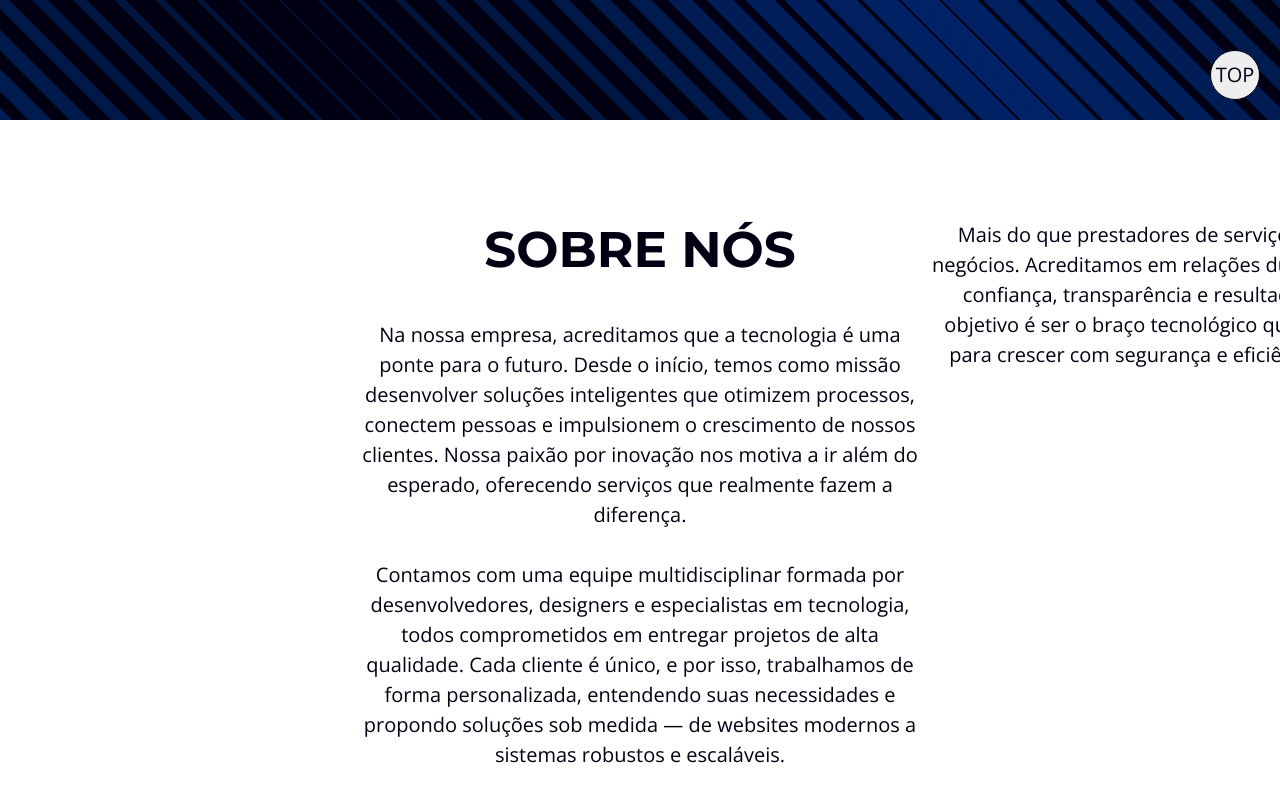
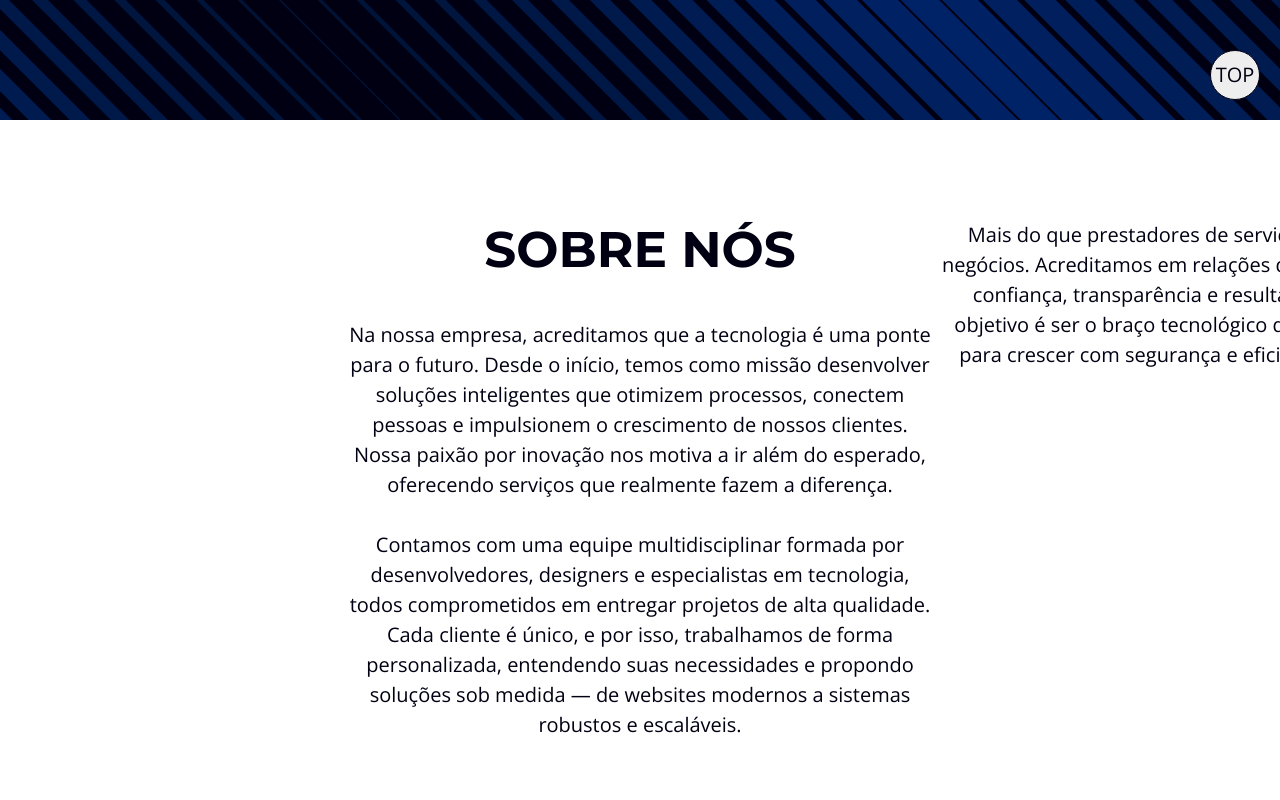
Before and after one commit to WillCodee/Landinpage, a plain HTML site: page index.html in a window 1280 px wide. Shown: the part 680-1480 px from the top of the page. Drawn offline with nearby package versions, Linux system fonts and the light colour scheme.

Commit message:
//Corrigindo a largura na seção sobre

```diff
--- a/style.css
+++ b/style.css
@@ -109,7 +109,8 @@ section{
     display: flex;
     flex-flow: column wrap;
     justify-content: center;
-    max-width: 64rem;
+    text-align: justify;
+    max-width:  65rem;
     text-align: center;
 }
 
@@ -288,6 +289,7 @@ div.full-width{
 
 .footer{
     text-align: center;
+    max-height: 100vh;
 }
 
 .close-menu{
```
